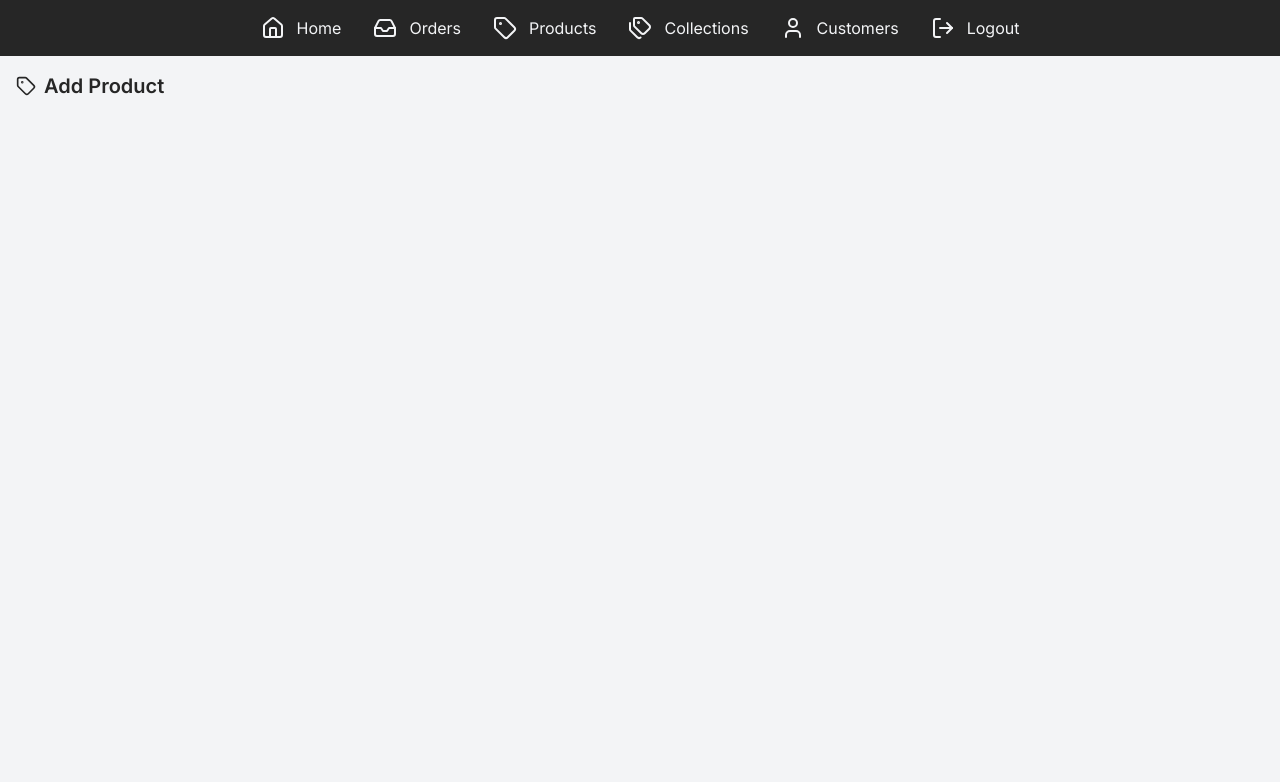
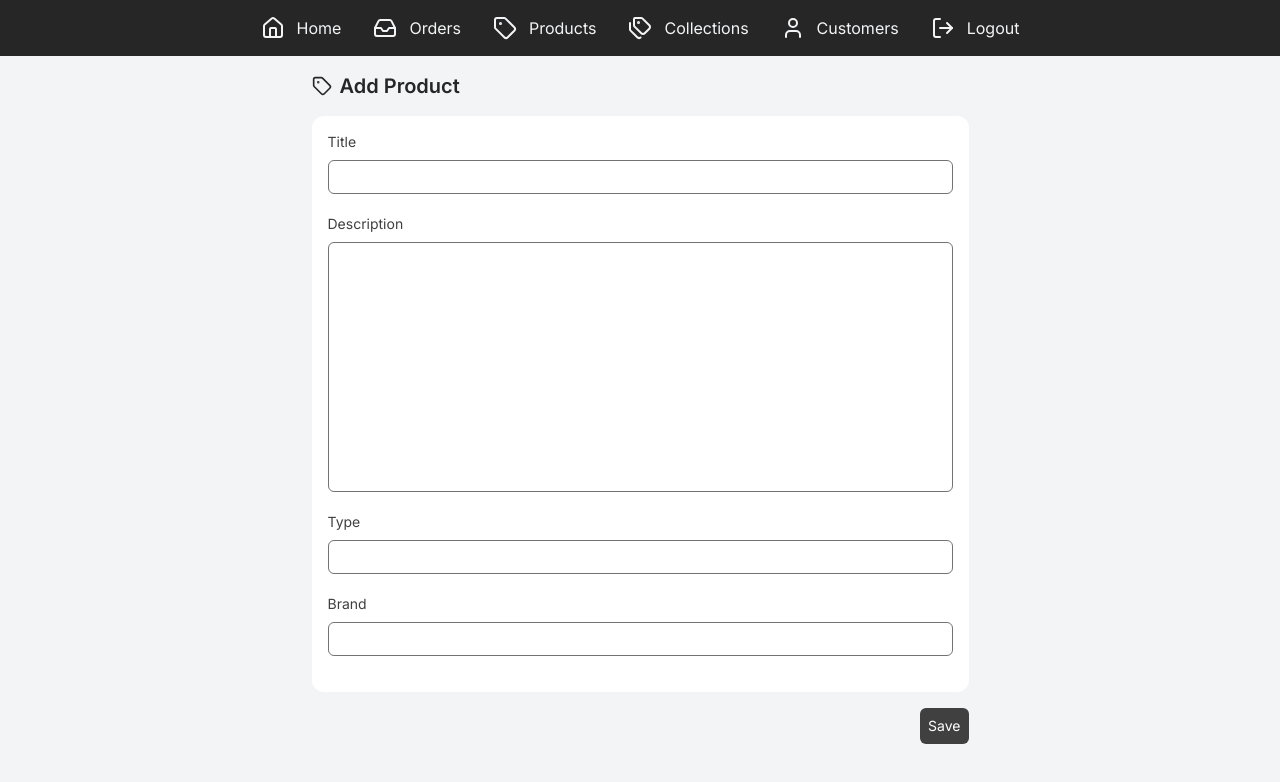
Before and after one commit to alvarommarina14/aptenishop, a Next.js app: page /admin/products/new in a window 1280 px wide. Shown: the top 782 px of the page. Built offline with nearby package versions, Linux system fonts and the light colour scheme.

Commit message:
Add create product page with form and validations

```diff
--- a/package.json
+++ b/package.json
@@ -12,6 +12,7 @@
     "seed": "ts-node prisma/seed.ts"
   },
   "dependencies": {
+    "@hookform/resolvers": "^5.1.1",
     "@prisma/client": "^6.10.0",
     "@tailwindcss/postcss": "^4.1.10",
     "lucide-react": "^0.523.0",
--- a/src/app/admin/products/[id]/page.tsx
+++ b/src/app/admin/products/[id]/page.tsx
@@ -11,20 +11,13 @@ export default async function Product({ params }: Props) {
     return <p>Product not found</p>;
   }
 
-  const selectedVariant = product.variants.find((v) => v.isAvailable) || product.variants[0];
-
   return (
     <div>
       <div>
-        <p className="font-semibold">{product.brand}</p>
         <h1>{product.name}</h1>
-        <div className="flex items-center gap-2">
-          <p className="font-semibold text-xl">${selectedVariant.price}</p>
-          {selectedVariant.compareAtPrice && selectedVariant.compareAtPrice > selectedVariant.price && (
-            <p className="line-through text-lg text-gray-400">${selectedVariant.compareAtPrice}</p>
-          )}
-        </div>
-        {!selectedVariant.isAvailable && <p>No stock available</p>}
+        <p className="">{product.description}</p>
+        <p className="">{product.brand}</p>
+        <p className="">{product.productType}</p>
       </div>
     </div>
   );
--- /dev/null
+++ b/src/app/admin/products/new/_form/Form.tsx
@@ -0,0 +1,83 @@
+"use client";
+import { useForm } from "react-hook-form";
+import { createProductSchema } from "@/lib/validations/admin/productFormSchema";
+import { zodResolver } from "@hookform/resolvers/zod";
+import { CreateProductForm } from "@/types";
+import { createProduct } from "@/lib/actions/products";
+import { useRouter } from "next/navigation";
+
+export default function ProductForm() {
+  const {
+    register,
+    handleSubmit,
+    formState: { errors },
+  } = useForm({
+    resolver: zodResolver(createProductSchema),
+  });
+
+  const router = useRouter();
+
+  const onSubmit = async (data: CreateProductForm) => {
+    try {
+      const product = await createProduct(data);
+      router.push(`/admin/products/${product.id}`);
+    } catch (error) {
+      console.error(error);
+    }
+  };
+
+  return (
+    <form onSubmit={handleSubmit(onSubmit)} className="flex flex-col gap-4">
+      <div className="bg-white p-4 rounded-xl mt-4">
+        <div className="flex flex-col mb-5 gap-2">
+          <label htmlFor="name" className="text-sm text-neutral-700">
+            Title
+          </label>
+          <input {...register("name")} id="name" type="text" className="border rounded-md border-neutral-500 p-1" />
+          {errors.name && <p className="text-red-500 text-sm">{errors.name.message}</p>}
+        </div>
+
+        <div className="flex flex-col mb-5 gap-2">
+          <label htmlFor="description" className="text-sm text-neutral-700">
+            Description
+          </label>
+          <textarea
+            {...register("description")}
+            id="description"
+            rows={10}
+            cols={60}
+            className="border rounded-md border-neutral-500 p-1 resize-none"
+          />
+          {errors.description && <p className="text-red-500 text-sm">{errors.description.message}</p>}
+        </div>
+
+        <div className="flex flex-col mb-5 gap-2">
+          <label htmlFor="productType" className="text-sm text-neutral-700">
+            Type
+          </label>
+          <input
+            {...register("productType")}
+            id="productType"
+            type="text"
+            className="border rounded-md border-neutral-500 p-1"
+          />
+          {errors.productType && <p className="text-red-500 text-sm">{errors.productType.message}</p>}
+        </div>
+
+        <div className="flex flex-col mb-5 gap-2">
+          <label htmlFor="brand" className="text-sm text-neutral-700">
+            Brand
+          </label>
+          <input {...register("brand")} id="brand" type="text" className="border rounded-md border-neutral-500 p-1" />
+        </div>
+      </div>
+
+      <button
+        type="submit"
+        className="bg-neutral-700 hover:bg-neutral-800 cursor-pointer text-white text-sm p-2 rounded-md self-end"
+      >
+        Save
+      </button>
+    </form>
+  );
+}
--- a/src/app/admin/products/new/page.tsx
+++ b/src/app/admin/products/new/page.tsx
@@ -1,12 +1,16 @@
 import PageTitle from "@/components/admin/PageTitle";
 import { Tag } from "lucide-react";
+import ProductForm from "./_form/Form";
 
-export default function Orders() {
+export default function AddProduct() {
   const titleData = { title: "Add Product", icon: Tag };
 
   return (
-    <div className="p-4">
-      <PageTitle data={titleData} />
+    <div className="p-4 flex flex-col items-center ">
+      <div>
+        <PageTitle data={titleData} />
+        <ProductForm />
+      </div>
     </div>
   );
 }
--- /dev/null
+++ b/src/lib/actions/products/index.ts
@@ -0,0 +1,27 @@
+import { CreateProductForm } from "@/types";
+
+export async function createProduct(data: CreateProductForm) {
+  try {
+    const res = await fetch("/api/products", {
+      method: "POST",
+      headers: {
+        "Content-Type": "application/json",
+      },
+      body: JSON.stringify(data),
+    });
+
+    if (!res.ok) {
+      const error = await res.json();
+      console.log(error);
+
+      throw {
+        message: error.error || "Failed to create product",
+        fieldErrors: error.errors || {},
+      };
+    }
+
+    return await res.json();
+  } catch (err) {
+    throw err;
+  }
+}
--- /dev/null
+++ b/src/lib/validations/admin/productFormSchema.ts
@@ -0,0 +1,10 @@
+import { z } from "zod";
+
+export const createProductSchema = z.object({
+  name: z.string().min(3, "Title must have at least 3 characters"),
+  description: z.string().min(3, "Description must have at least 3 characters"),
+  productType: z.string().min(3, "Type must have at least 3 characters"),
+  brand: z.string().optional(),
+});
+
+export const updateProductSchema = createProductSchema.partial();
--- a/src/lib/validations/productSchema.ts
+++ b/src/lib/validations/productSchema.ts
@@ -30,7 +30,7 @@ export const createProductSchema = z.object({
           .optional(),
       }),
     )
-    .min(1, "At least one variant is required"),
+    .optional(),
 });
 
 export const updateProductSchema = createProductSchema.partial();
```
Also changed, not shown: src/types/index.ts (+7 -0 lines), 1 other file (tests, documents, lock files or other folders).
